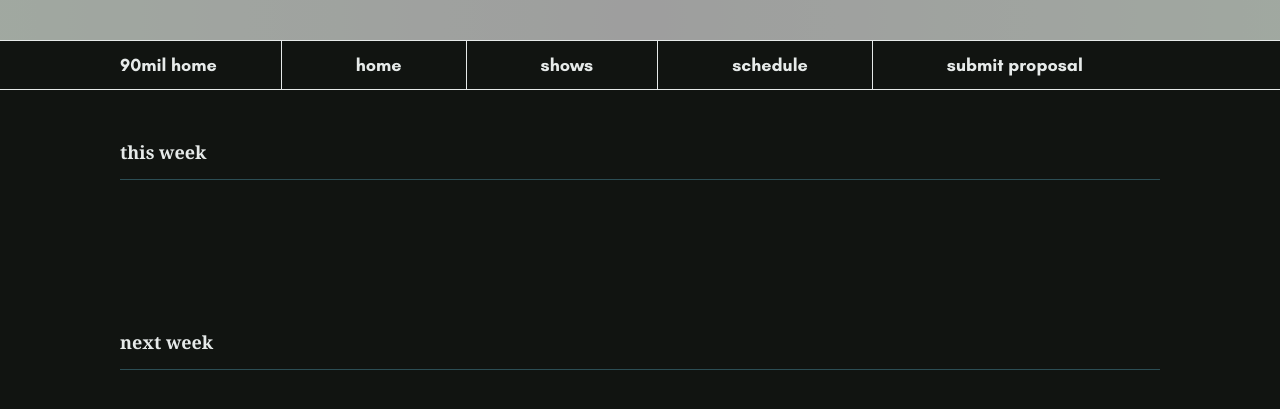
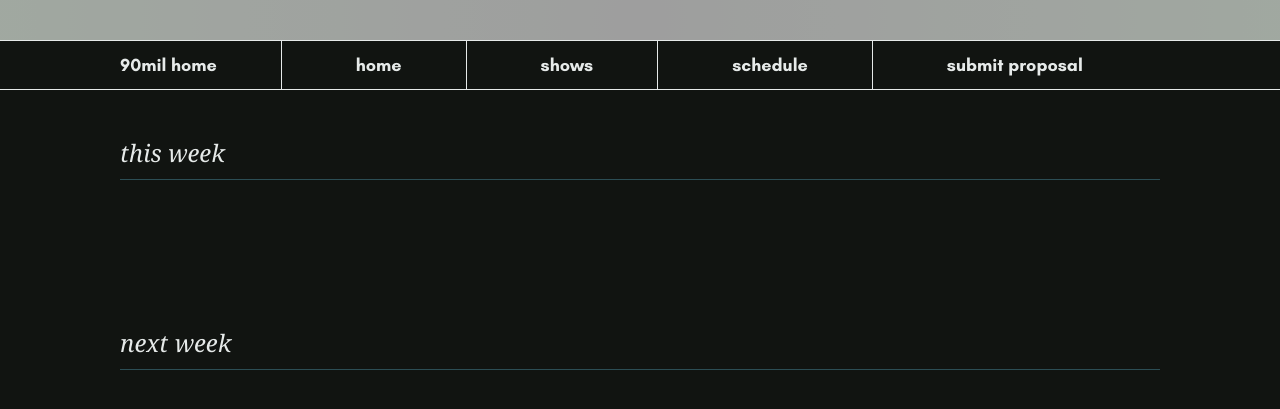
Before and after one commit to 90mil/radio, a Jekyll site: the page built from schedule.html, in a window 1280 px wide. Shown: the top 409 px of the page. Built offline with Jekyll 4.4.1, drawn with Linux system fonts in a browser that asks for light colours.

Commit message:
before spacing in shows view

```diff
--- a/_sass/base/_variables.scss
+++ b/_sass/base/_variables.scss
@@ -59,4 +59,13 @@
 
     /* Layout Dimensions */
     --about-min-width: 528px;
+
+    /* Typography Styles */
+    --section-header-font: var(--font-secondary);
+    --section-header-size: 24px;
+    --section-header-style: italic;
+    --section-header-color: var(--text-color);
+    --section-header-weight: normal;
+    --section-header-transform: lowercase;
+    --section-header-margin: 0 0 30px 0;
 }
--- a/_sass/layouts/_containers.scss
+++ b/_sass/layouts/_containers.scss
@@ -24,13 +24,7 @@
 }
 
 .about h2 {
-    font-family: var(--font-secondary);
-    font-style: italic;
-    font-size: 24px;
-    margin-bottom: 30px;
-    text-transform: lowercase;
-    font-weight: normal;
-    color: var(--text-color);
+    @extend .section-header;
 }
 
 .about p {
@@ -129,3 +123,14 @@
         padding: 40px var(--margin-mobile);
     }
 }
+
+/* Section Headers */
+.section-header {
+    font-family: var(--section-header-font);
+    font-size: var(--section-header-size);
+    font-style: var(--section-header-style);
+    color: var(--section-header-color);
+    font-weight: var(--section-header-weight);
+    text-transform: var(--section-header-transform);
+    margin: var(--section-header-margin);
+}
--- a/_sass/pages/_schedule.scss
+++ b/_sass/pages/_schedule.scss
@@ -33,11 +33,7 @@
 }
 
 .week-header {
-    font-family: var(--font-secondary);
-    font-size: 18px;
-    font-weight: bold;
-    text-transform: lowercase;
-    color: var(--text-color);
+    @extend .section-header;
     margin: 30px var(--margin-desktop) 20px;
     padding-bottom: 5px;
     border-bottom: 1px solid var(--accent-1);
--- a/_sass/pages/_shows.scss
+++ b/_sass/pages/_shows.scss
@@ -23,7 +23,7 @@
     &::before {
         content: '';
         position: absolute;
-        top: 30px;
+        top: 15px;
         left: 0;
         right: 0;
         margin-left: var(--margin-desktop);
@@ -35,18 +35,12 @@
 }
 
 .month-header {
-    font-family: var(--font-primary);
-    font-size: 18px;
-    font-weight: bold;
-    text-transform: lowercase;
-    white-space: nowrap;
-    padding: 10px 0;
-    color: var(--text-color);
+    @extend .section-header;
     position: sticky;
     top: 150px;
+    padding: 10px 0;
     margin-left: var(--margin-desktop);
-    padding-right: 40px;
-    text-align: left;
+    margin-bottom: 0;
     z-index: 2;
     background: var(--body-bg);
 }
```
